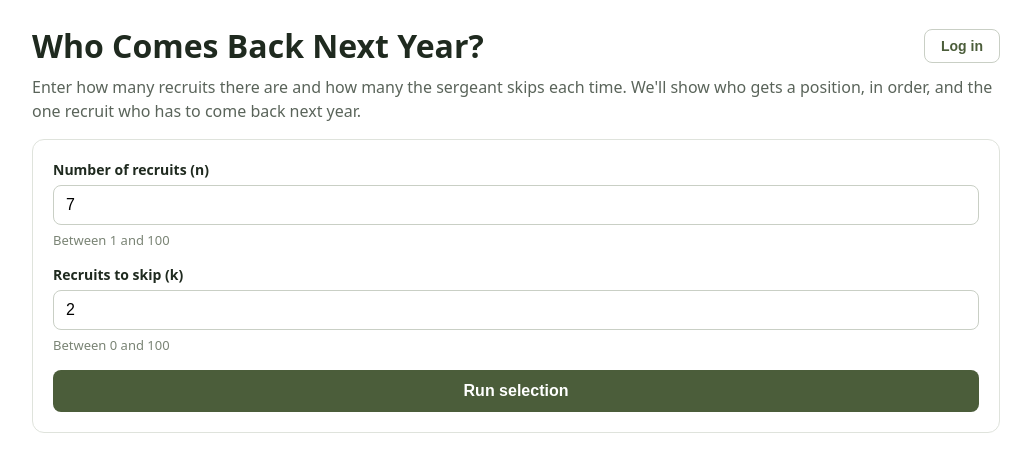
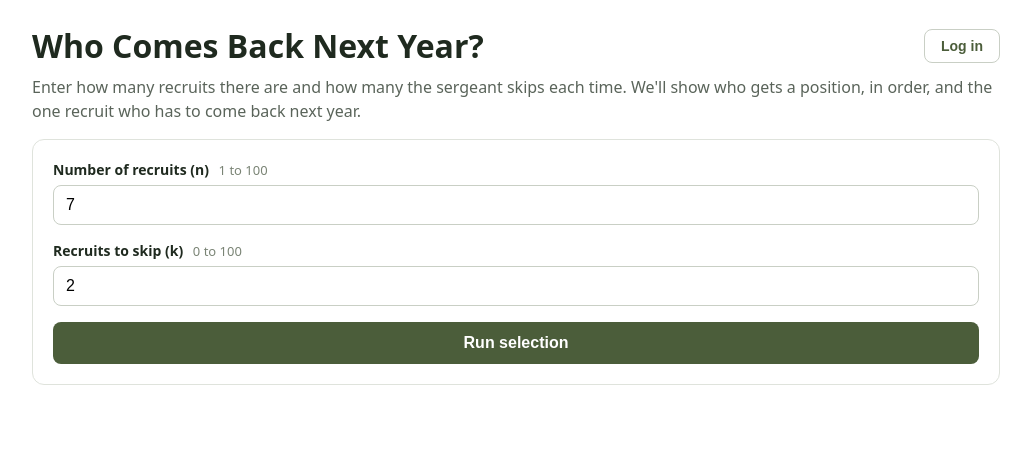
Before and after one commit to LukeNSaunders/recruit-selector, a Vue app in the folder client/: page / in a window 1280 px wide. Shown: the top 472 px of the page, without its empty margins (124-1155 px from the left). Built offline with nearby package versions, Linux system fonts and the light colour scheme.

Commit message:
fix: recruit form vue adjust

```diff
--- a/client/src/components/RecruitForm.vue
+++ b/client/src/components/RecruitForm.vue
@@ -14,17 +14,15 @@ function onSubmit() {
 </script>
 
 <template>
-  <form class="card" @submit.prevent="onSubmit">
+  <form class="card recruit-form" @submit.prevent="onSubmit">
     <label>
-      Number of recruits (n)
+      <span>Number of recruits (n) <span class="hint">1 to 100</span></span>
       <input v-model.number="recruits" type="number" min="1" max="100" required />
-      <span class="hint">Between 1 and 100</span>
     </label>
 
     <label>
-      Recruits to skip (k)
+      <span>Recruits to skip (k) <span class="hint">0 to 100</span></span>
       <input v-model.number="skip" type="number" min="0" max="100" required />
-      <span class="hint">Between 0 and 100</span>
     </label>
 
     <button type="submit">Run selection</button>
@@ -32,7 +30,12 @@ function onSubmit() {
 </template>
 
 <style scoped>
+.recruit-form {
+  margin-bottom: 0;
+}
+
 .hint {
+  margin-left: 6px;
   font-size: 13px;
   font-weight: 400;
   color: #7a8475;
```
